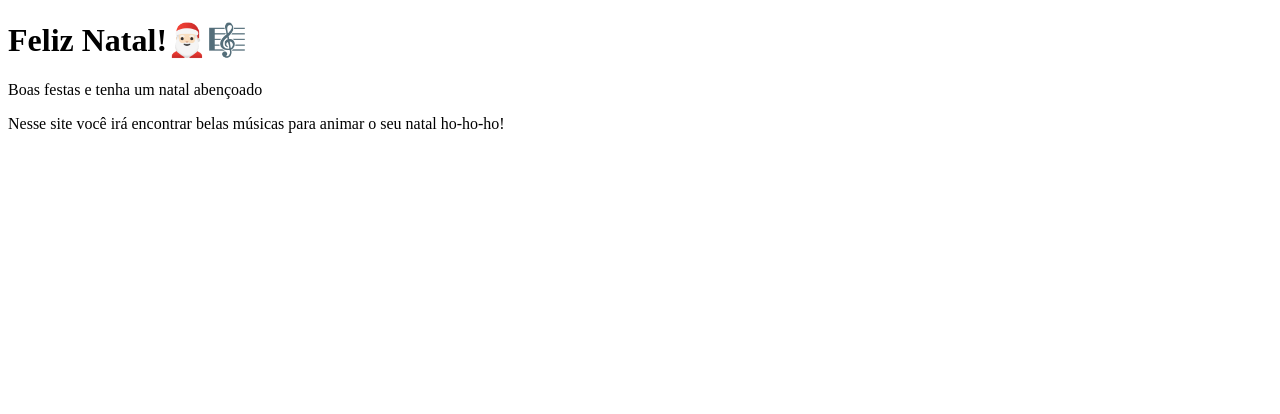
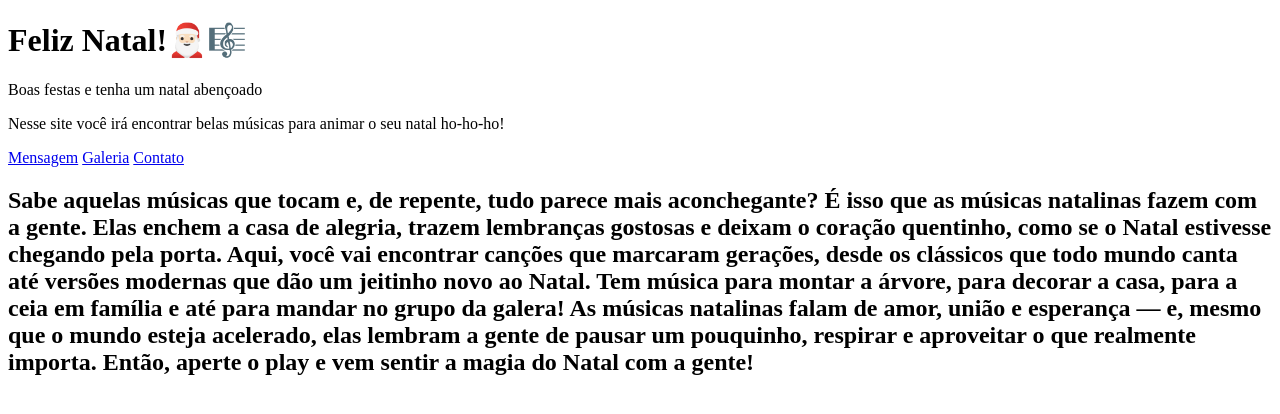
Before and after one commit to Marissol143/SITENATAL, a plain HTML site: page index.html in a window 1280 px wide. Drawn offline with Linux system fonts and the light colour scheme.

Commit message:
18/11/2025

```diff
--- a/index.html
+++ b/index.html
@@ -13,6 +13,35 @@
    <p>Nesse site você irá encontrar belas músicas para animar o seu natal ho-ho-ho!</p>
     </header>
 
+    <nav>
+    <a href="mensagem">Mensagem</a>
+    <a href="galeria">Galeria</a>
+    <a href="contato">Contato</a>
+    </nav>
+
+    <h2>Sabe aquelas músicas que tocam e, de repente, tudo parece mais aconchegante? É isso que as músicas natalinas fazem com a gente. Elas enchem a casa de alegria, trazem lembranças gostosas e deixam o coração quentinho, como se o Natal estivesse chegando pela porta.
+Aqui, você vai encontrar canções que marcaram gerações, desde os clássicos que todo mundo canta até versões modernas que dão um jeitinho novo ao Natal. Tem música para montar a árvore, para decorar a casa, para a ceia em família e até para mandar no grupo da galera!
+As músicas natalinas falam de amor, união e esperança — e, mesmo que o mundo esteja acelerado, elas lembram a gente de pausar um pouquinho, respirar e aproveitar o que realmente importa.
+Então, aperte o play e vem sentir a magia do Natal com a gente!
+</h2>
+
+<section class="principal">
+
+
+
+
+
+
+
+
+
+
+
+
+</section>
+
+
+
 
 </body>
 </html>
```
Also changed, not shown: mariahcarey.jpg (added), partituranatalina.jpg (added), 1 other file.
